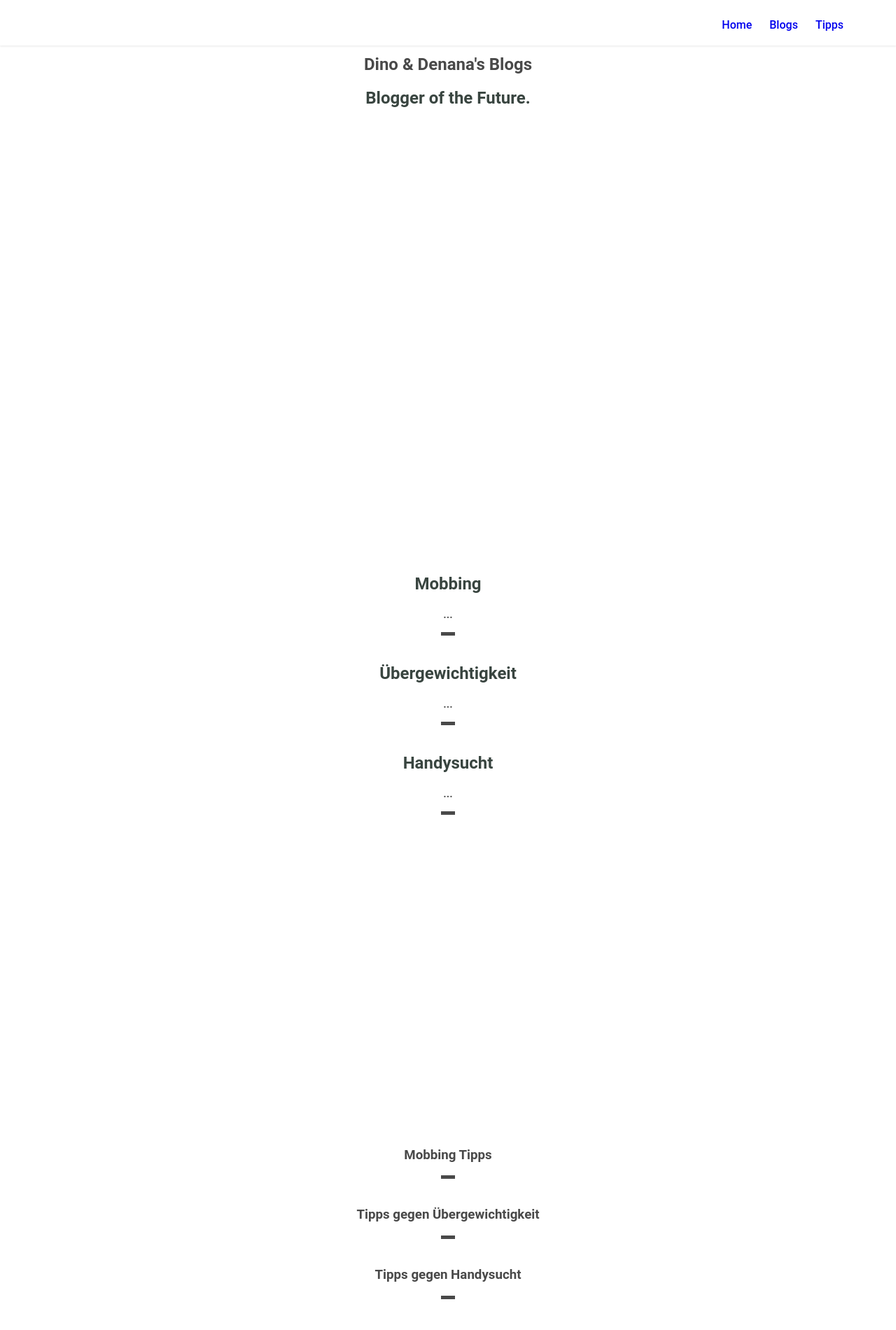
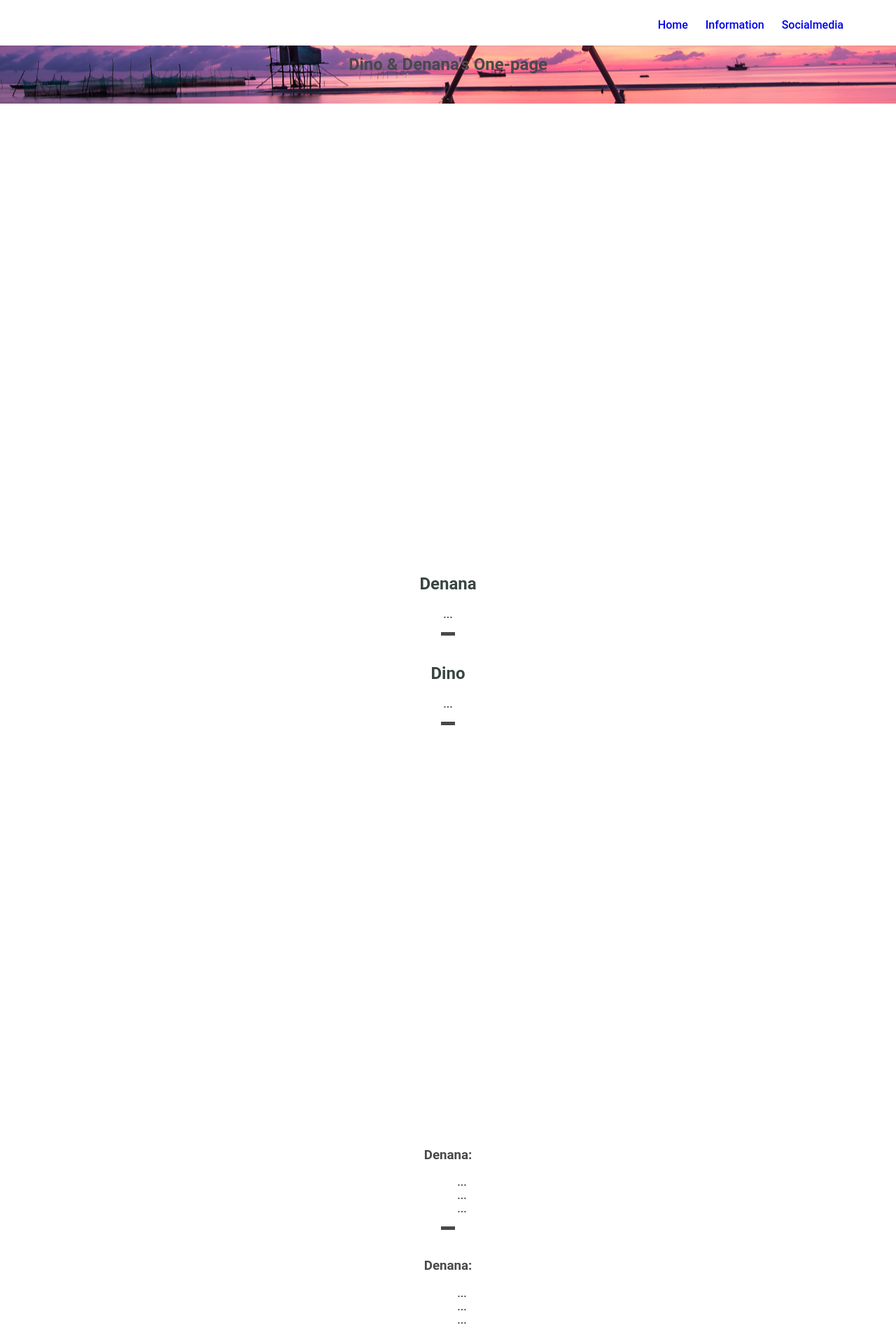
Before and after one commit to dinoAnddenana-blogs/dinoAnddenana-blogs.github.io, a plain HTML site: page index.html in a window 1280 px wide. Shown: the top 1900 px of the page at 70% size. Drawn offline with Linux system fonts and the light colour scheme.

Commit message:
fifth update

```diff
--- a/index.html
+++ b/index.html
@@ -2,7 +2,7 @@
 <html>
   <head>
     <meta charset="utf-8">
-    <title>Dino &amp; Denana's Blogs</title>
+    <title>Dino &amp; Denana's One-page</title>
     <link rel="stylesheet" type="text/css" href="style.css">
     <link href="https://fonts.googleapis.com/css?family=Open+Sans" rel="stylesheet">
   </head>
@@ -10,58 +10,55 @@
     <header>
       <nav>
         <ul>
-          <li><a href="#home">Home</a></li>
-          <li><a href="#blogs">Blogs</a></li>
-          <li><a href="#tipps">Tipps</a></li>
+          <li><a href="#Home">Home</a></li>
+          <li><a href="#Information">Information</a></li>
+          <li><a href="#Socialmedia">Socialmedia</a></li>
         </ul>
       </nav>
     </header>
     <section>
       <div id="home">
         <a href="#home"><img src="img/pfeil.png" alt="Pfeil"></a>
-        <h1>Dino &amp; Denana's Blogs</h1>
-        <h2>Blogger of the Future.</h2>
+        <h1>Dino &amp; Denana's One-page</h1>
+        <h3>.</h3>
       </div>
     </section>
     <section>
-      <div id="blogs">
-        <h2>Mobbing</h2>
+      <div id="Information">
+        <h2>Denana</h2>
         <p>...</p>
         <hr>
-        <h2>Übergewichtigkeit</h2>
-        <p>...</p>
-        <hr>
-        <h2>Handysucht</h2>
+        <h2>Dino</h2>
         <p>...</p>
         <hr>
       </div>
     </section>
     <section>
-      <div id="tipps">
-       <div id="Mobbing">
-         <h3>Mobbing Tipps</h3>
+      <div id="Social Media">
+       <div id="Denana">
+         <h3>Denana:</h3>
          <ul>
+           <li>...</li>
+           <li>...</li>
+           <li>...</li>
          </ul>
          <hr>
            </body>
          </html>
        </div>
-        <div id="Übergewichtigkeit">
-          <h3>Tipps gegen Übergewichtigkeit</h3>
+        <div id="Dino">
+          <h3>Denana:</h3>
           <ul>
-          </ul>
-          <hr>
-        </div>
-        <div id="Handysucht">
-          <h3>Tipps gegen Handysucht</h3>
-          <ul>
+            <li>...</li>
+            <li>...</li>
+            <li>...</li>
           </ul>
           <hr>
         </div>
       </div>
     </section>
     <footer>
-     <p>Dino &amp; Denana's Blogs&copy; made by Denana Ink.</p>
+     <p>Dino &amp; Denana's One-Page &copy; made by Denana Ink.</p>
      <hr>
     </footer>
   </body>
--- a/style.css
+++ b/style.css
@@ -41,3 +41,9 @@ font-size: 16px;
 header nav ul li:hover {
   padding-top: 5px;
 }
+
+#home {
+  background: url(img/Boat.jpg) ;
+  background-position: center center;
+  background-image: cover;
+}
```
Also changed, not shown: img/Boat.jpg (added).
